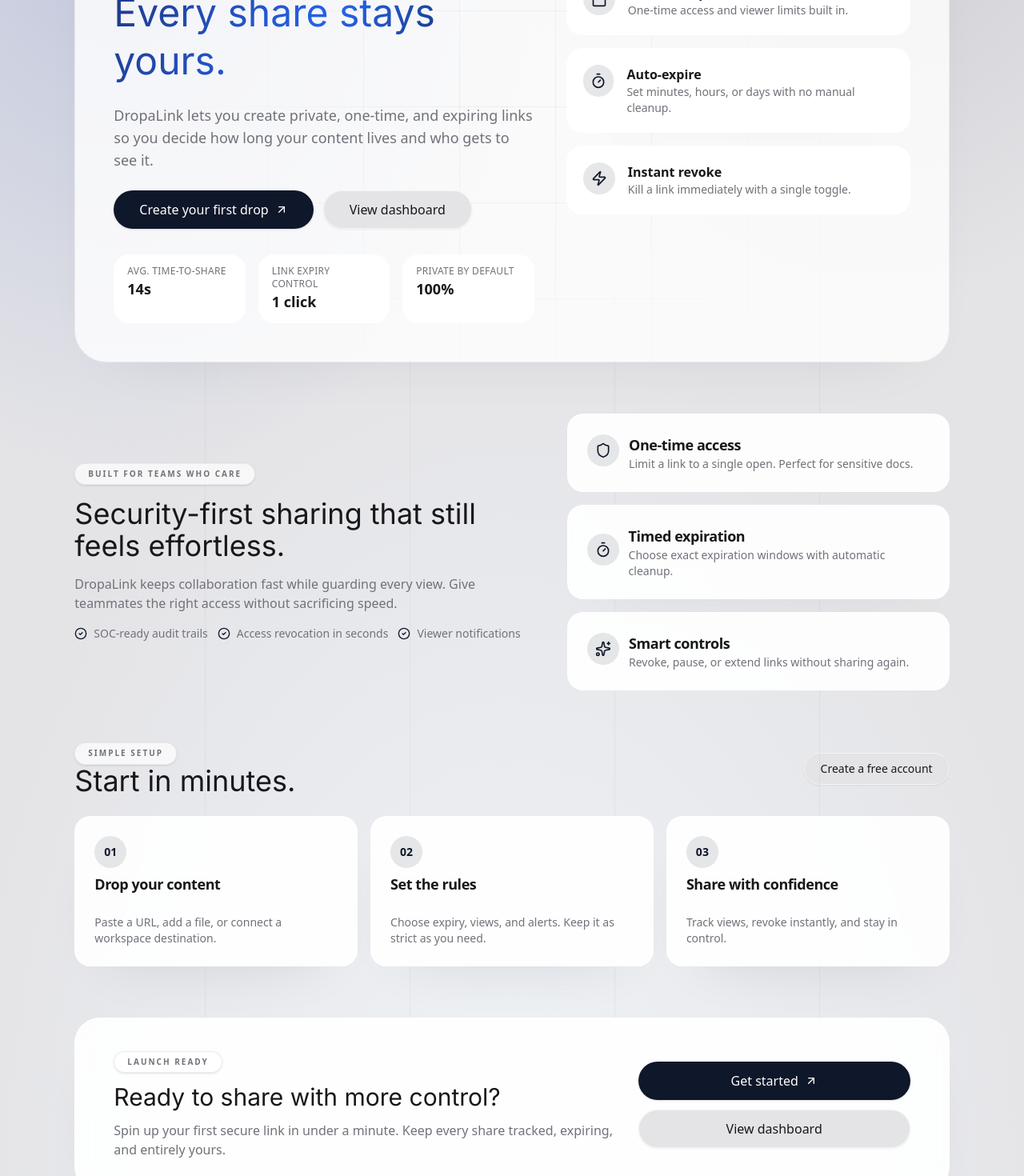
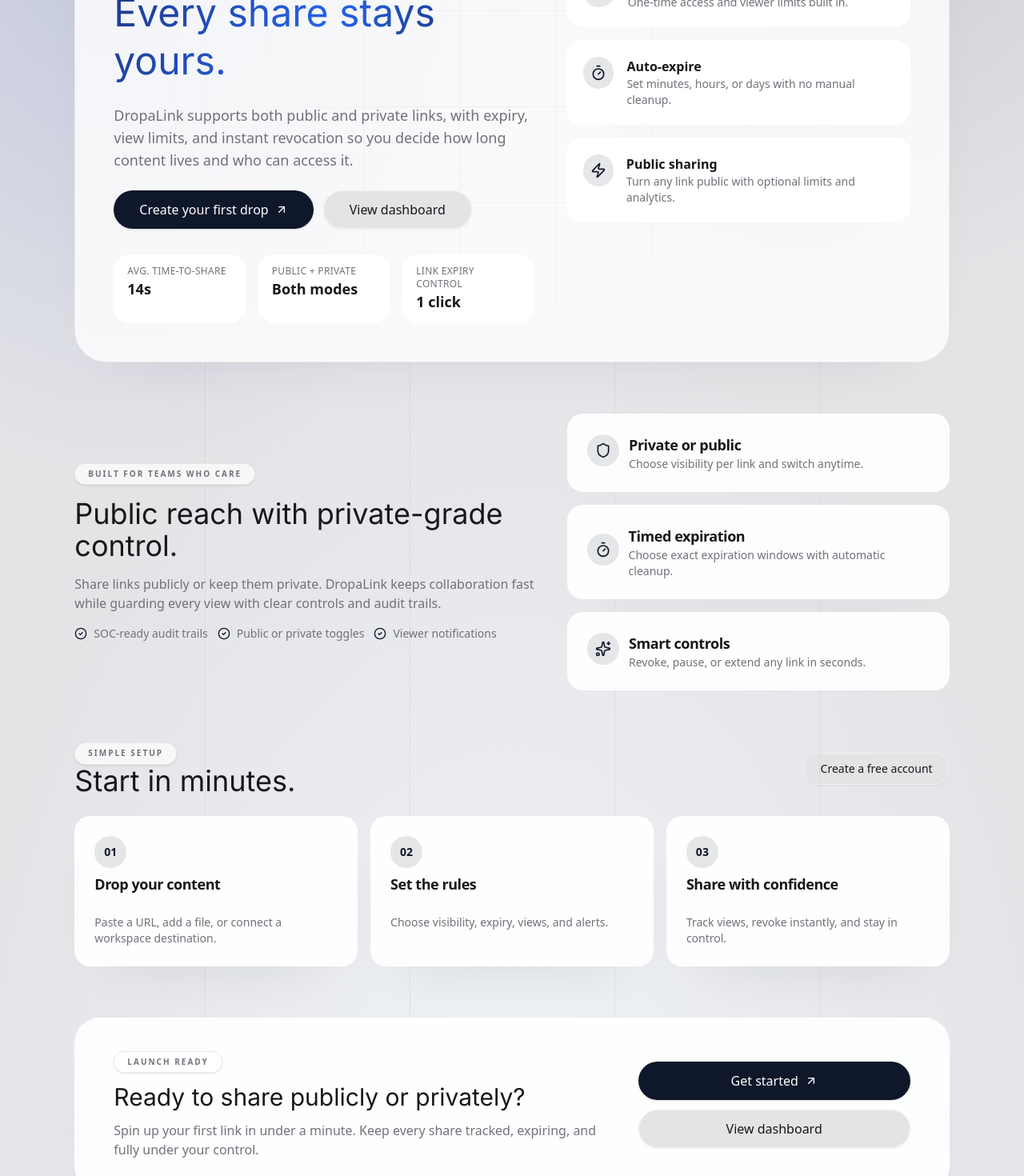
Before and after one commit to alvin-dennis/DropaLink, a Next.js app: page / in a window 1280 px wide. Shown: the part 340-1810 px from the top of the page at 80% size. Built offline with nearby package versions, Linux system fonts and the light colour scheme; no server answers.

Commit message:
refactor: update text and features to emphasize public and private link options

```diff
--- a/src/app/dashboard/page.tsx
+++ b/src/app/dashboard/page.tsx
@@ -33,11 +33,11 @@
             <div>
               <h1 className="font-display text-3xl md:text-4xl">Hi, {displayName}</h1>
               <p className="text-sm text-muted-foreground">
-                Here&apos;s what is happening with your active drops.
+                Here&apos;s what is happening with your active links.
               </p>
             </div>
             <Button asChild size="lg">
-              <Link href="/dashboard">Create new drop</Link>
+              <Link href="/dashboard">Create new link</Link>
             </Button>
           </div>
         </CardHeader>
@@ -54,7 +54,7 @@
           </Card>
           <Card className="glass-panel">
             <CardHeader className="flex flex-row items-center justify-between">
-              <CardTitle className="text-sm font-medium">Private views</CardTitle>
+              <CardTitle className="text-sm font-medium">Public + private views</CardTitle>
               <Users className="h-4 w-4 text-muted-foreground" />
             </CardHeader>
             <CardContent>
--- a/src/app/page.tsx
+++ b/src/app/page.tsx
@@ -9,8 +9,8 @@
 
 const featureCards = [
   {
-    title: "One-time access",
-    description: "Limit a link to a single open. Perfect for sensitive docs.",
+    title: "Private or public",
+    description: "Choose visibility per link and switch anytime.",
     icon: Shield,
   },
   {
@@ -20,7 +20,7 @@
   },
   {
     title: "Smart controls",
-    description: "Revoke, pause, or extend links without sharing again.",
+    description: "Revoke, pause, or extend any link in seconds.",
     icon: Sparkles,
   },
 ];
@@ -32,7 +32,7 @@
   },
   {
     title: "Set the rules",
-    text: "Choose expiry, views, and alerts. Keep it as strict as you need.",
+    text: "Choose visibility, expiry, views, and alerts.",
   },
   {
     title: "Share with confidence",
@@ -70,11 +70,11 @@
                 Built for teams who care
               </Badge>
               <h2 className="font-display text-3xl md:text-4xl">
-                Security-first sharing that still feels effortless.
+                Public reach with private-grade control.
               </h2>
               <p className="text-muted-foreground">
-                DropaLink keeps collaboration fast while guarding every view. Give teammates the
-                right access without sacrificing speed.
+                Share links publicly or keep them private. DropaLink keeps collaboration fast while
+                guarding every view with clear controls and audit trails.
               </p>
               <div className="flex flex-wrap items-center gap-3 text-sm text-muted-foreground">
                 <div className="flex items-center gap-2">
@@ -83,7 +83,7 @@
                 </div>
                 <div className="flex items-center gap-2">
                   <CheckCircle2 className="h-4 w-4 text-primary" />
-                  Access revocation in seconds
+                  Public or private toggles
                 </div>
                 <div className="flex items-center gap-2">
                   <CheckCircle2 className="h-4 w-4 text-primary" />
@@ -141,10 +141,10 @@
                 <Badge className="section-pill" variant="secondary">
                   Launch ready
                 </Badge>
-                <h3 className="font-display text-3xl">Ready to share with more control?</h3>
+                <h3 className="font-display text-3xl">Ready to share publicly or privately?</h3>
                 <p className="text-muted-foreground">
-                  Spin up your first secure link in under a minute. Keep every share tracked,
-                  expiring, and entirely yours.
+                  Spin up your first link in under a minute. Keep every share tracked, expiring,
+                  and fully under your control.
                 </p>
               </div>
               <div className="flex flex-col gap-3">
@@ -164,7 +164,7 @@
 
         <footer className="border-t border-border/60">
           <div className="page-container flex flex-col gap-4 py-10 text-sm text-muted-foreground md:flex-row md:items-center md:justify-between">
-            <span>DropaLink © 2026. Built for private sharing.</span>
+            <span>DropaLink © 2026. Built for public and private sharing.</span>
             <div className="flex flex-wrap gap-4">
               <Link href="/auth/login" className="hover:text-foreground">
                 Sign in
--- a/src/components/landing/landing-hero.tsx
+++ b/src/components/landing/landing-hero.tsx
@@ -8,8 +8,8 @@
 
 const stats = [
   { label: "Avg. time-to-share", value: "14s" },
+  { label: "Public + private", value: "Both modes" },
   { label: "Link expiry control", value: "1 click" },
-  { label: "Private by default", value: "100%" },
 ];
 
 const features = [
@@ -19,7 +19,11 @@
     title: "Auto-expire",
     text: "Set minutes, hours, or days with no manual cleanup.",
   },
-  { icon: Zap, title: "Instant revoke", text: "Kill a link immediately with a single toggle." },
+  {
+    icon: Zap,
+    title: "Public sharing",
+    text: "Turn any link public with optional limits and analytics.",
+  },
 ];
 
 export function LandingHero() {
@@ -34,7 +38,7 @@
             transition={{ duration: 0.6 }}
           >
             <Badge className="section-pill mb-4" variant="secondary">
-              Private links, shared with intent
+              Public or private, always controlled
             </Badge>
             <h1 className="font-display text-4xl leading-tight md:text-5xl">
               Drop a link. Keep the control.
@@ -48,8 +52,8 @@
             transition={{ duration: 0.6, delay: 0.08 }}
             className="text-base text-muted-foreground md:text-lg"
           >
-            DropaLink lets you create private, one-time, and expiring links so you decide how long
-            your content lives and who gets to see it.
+            DropaLink supports both public and private links, with expiry, view limits, and instant
+            revocation so you decide how long content lives and who can access it.
           </motion.p>
 
           <motion.div
--- a/src/modules/auth/components/auth-shell.tsx
+++ b/src/modules/auth/components/auth-shell.tsx
@@ -22,14 +22,15 @@
               </Badge>
               <h1 className="font-display text-3xl">Give access on your terms.</h1>
               <p className="text-sm text-muted-foreground">
-                Build private links that expire, lock after one view, or stay open for your team.
+                Build public or private links that expire, lock after one view, or stay open for
+                your team.
               </p>
             </div>
           </div>
           <div className="space-y-4 text-sm text-muted-foreground">
             <div className="flex items-center gap-3">
               <ShieldCheck className="h-4 w-4 text-primary" />
-              One-time access controls
+              Public and private modes
             </div>
             <div className="flex items-center gap-3">
               <Sparkles className="h-4 w-4 text-primary" />
```
